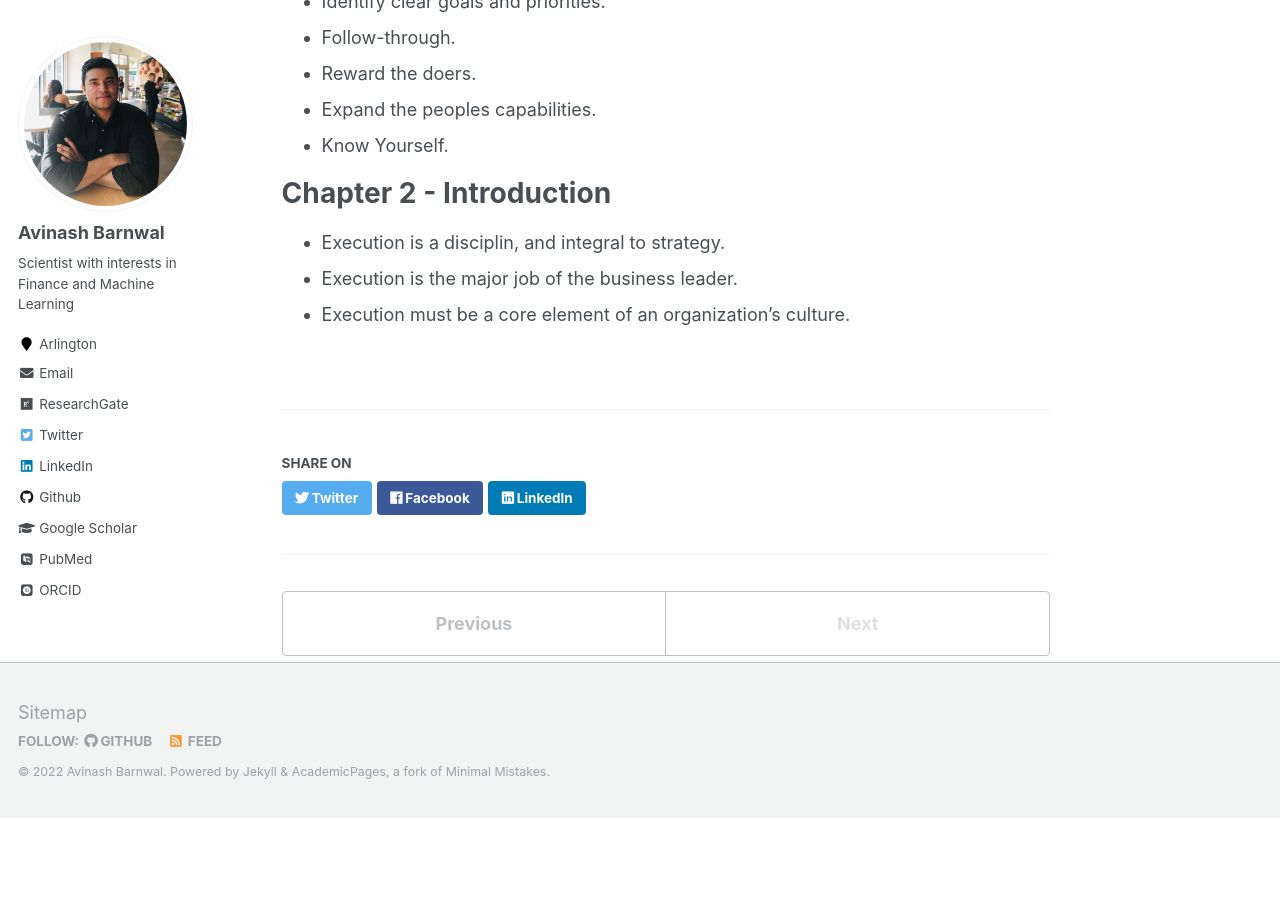
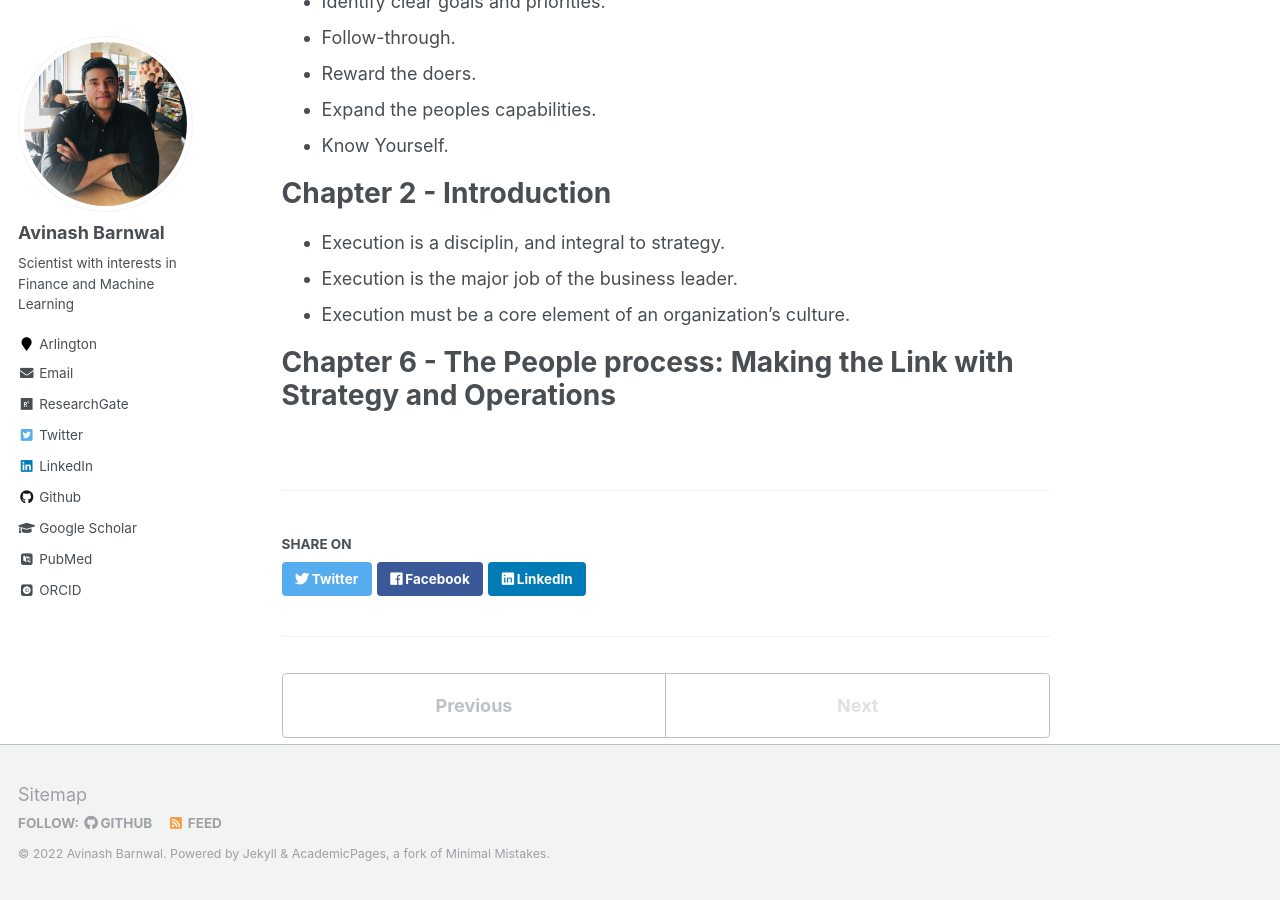
Before and after one commit to avinashbarnwal/avinashbarnwal.github.io, a Jekyll site: the page built from _books/execution.md, in a window 1280 px wide and 900 px high, scrolled down 1034 px. Built offline with Jekyll 4.4.1, drawn with Linux system fonts in a browser that asks for light colours; some web fonts are replaced; before the commit the page ends 1852 px from its top, so only the background shows below that.

Commit message:
Update execution.md

```diff
--- a/_books/execution.md
+++ b/_books/execution.md
@@ -44,3 +44,5 @@ The Seven Essential Behaviors
 - Execution is a disciplin, and integral to strategy.
 - Execution is the major job of the business leader.
 - Execution must be a core element of an organization's culture.
+
+# Chapter 6 - The People process: Making the Link with Strategy and Operations
```
